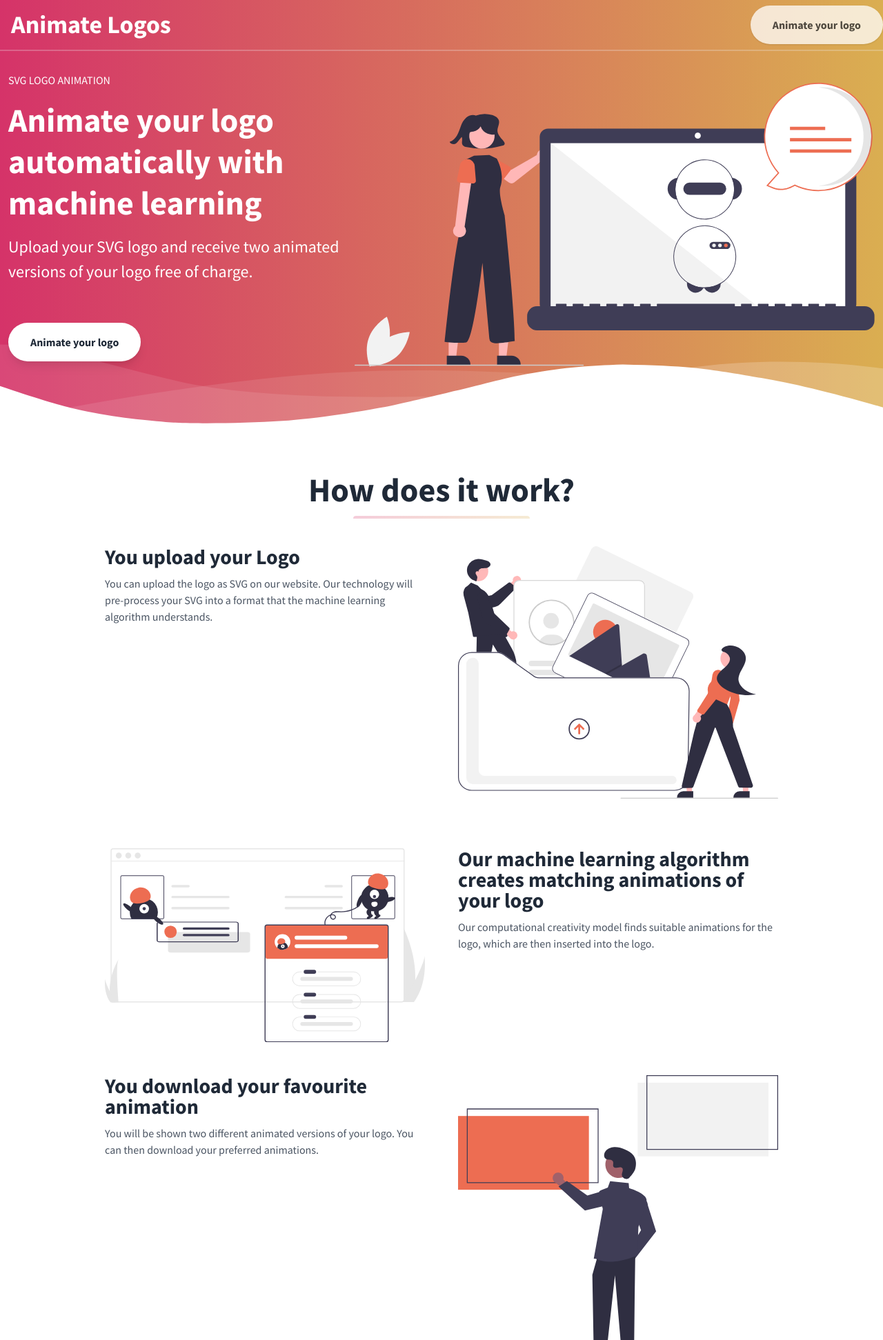
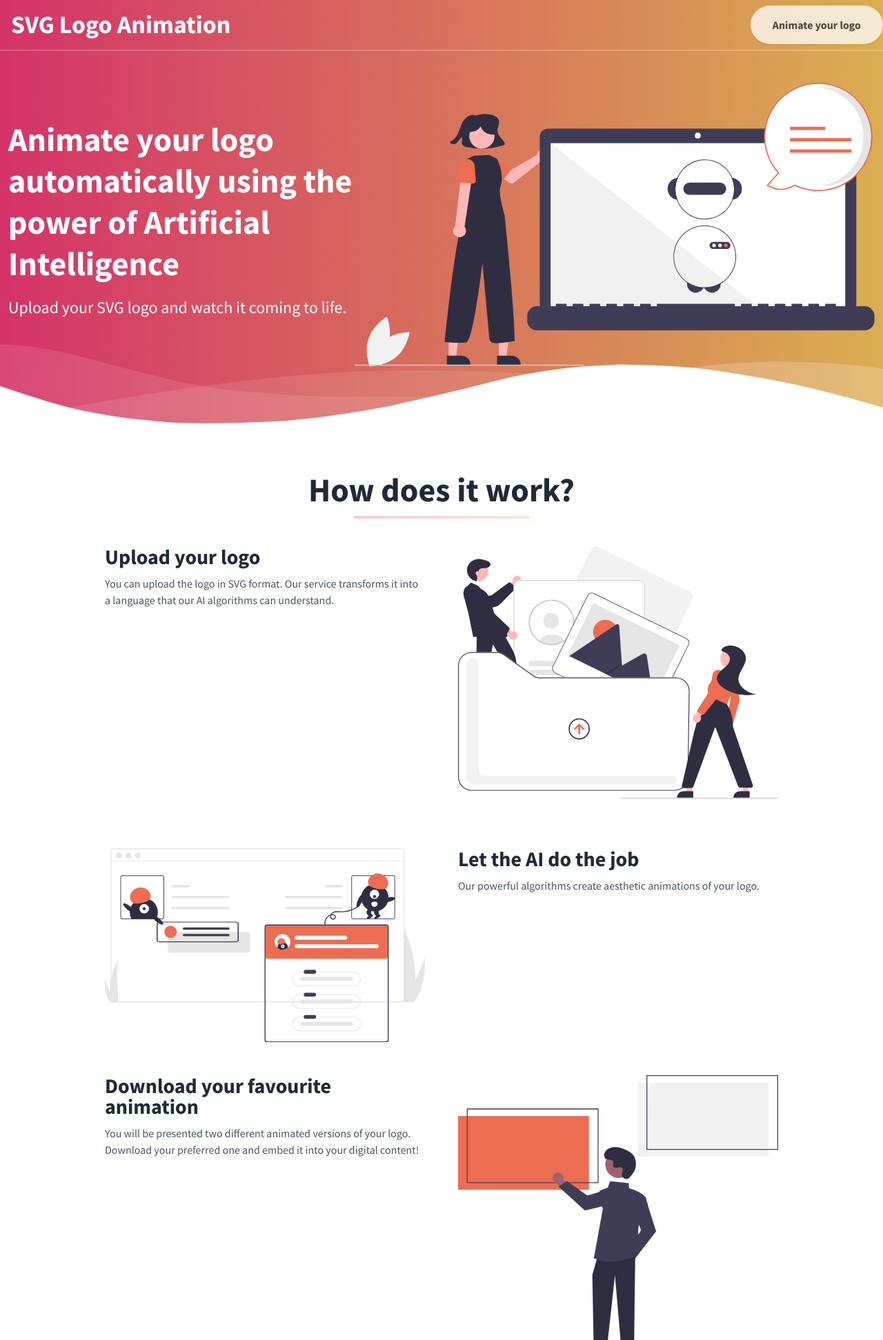
Before and after one commit to AnimateSVG/AnimateSVG, a Flask app: page / in a window 1280 px wide. Shown: the top 1943 px of the page at 69% size. Run offline with Flask 2, Linux system fonts and the light colour scheme.

Commit message:
Minor changes

```diff
--- a/templates/index.html
+++ b/templates/index.html
@@ -34,7 +34,7 @@
                     d=" M 510.7 189.151 C 505.271 168.95 484.565 156.956 464.365 162.385 L 330.156 198.367 L 155.924 35.878 L 107.19 49.008 L 211.729 230.183 L 86.232 263.767 L 36.614 224.754 L 0 234.603 L 45.957 314.27 L 65.274 347.727 L 105.802 336.869 L 240.011 300.886 L 349.726 271.469 L 483.935 235.486 C 504.134 230.057 516.129 209.352 510.7 189.151 Z "
                   />
                 </svg> -->
-                Animate Logos
+                SVG Logo Animation
             </a>
         </div>
         <div class="block lg:hidden pr-4">
@@ -75,18 +75,12 @@
     <div class="container px-3 mx-auto flex flex-wrap flex-col md:flex-row items-center">
         <!--Left Col-->
         <div class="flex flex-col w-full md:w-2/5 justify-center items-start text-center md:text-left">
-            <p class="uppercase tracking-loose w-full">SVG Logo Animation</p>
             <h1 class="my-4 text-5xl font-bold leading-tight">
-                Animate your logo automatically with machine learning
+                Animate your logo automatically using the power of Artificial Intelligence
             </h1>
             <p class="leading-normal text-2xl mb-8">
-                Upload your SVG logo and receive two animated versions of your logo free of charge.
+                Upload your SVG logo and watch it coming to life.
             </p>
-            <button class="mx-auto lg:mx-0 hover:underline bg-white text-gray-800 font-bold rounded-full my-6 py-4 px-8 shadow-lg focus:outline-none focus:shadow-outline transform transition hover:scale-105 duration-300 ease-in-out"
-                    onclick="location.href = '{{ url_for('redirect_button') }}';"
-            >
-                Animate your logo
-            </button>
         </div>
         <!--Right Col-->
         <div class="w-full md:w-3/5 py-6 text-center">
@@ -199,11 +193,11 @@
         <div class="flex flex-wrap">
             <div class="w-5/6 sm:w-1/2 p-6">
                 <h3 class="text-3xl text-gray-800 font-bold leading-none mb-3">
-                    You upload your Logo
+                    Upload your logo
                 </h3>
                 <p class="text-gray-600 mb-8">
-                    You can upload the logo as SVG on our website. Our technology will pre-process your SVG into a
-                    format that the machine learning algorithm understands.
+                    You can upload the logo in SVG format. Our service transforms it into a language that our AI
+                    algorithms can understand.
                     <br/>
                     <br/>
                 </p>
@@ -467,11 +461,10 @@
             <div class="w-full sm:w-1/2 p-6 mt-6">
                 <div class="align-middle">
                     <h3 class="text-3xl text-gray-800 font-bold leading-none mb-3">
-                        Our machine learning algorithm creates matching animations of your logo
+                        Let the AI do the job
                     </h3>
                     <p class="text-gray-600 mb-8">
-                        Our computational creativity model finds suitable animations for the logo, which are then
-                        inserted into the logo.
+                        Our powerful algorithms create aesthetic animations of your logo.
                         <br/>
                         <br/>
                     </p>
@@ -481,11 +474,11 @@
         <div class="flex flex-wrap">
             <div class="w-5/6 sm:w-1/2 p-6">
                 <h3 class="text-3xl text-gray-800 font-bold leading-none mb-3">
-                    You download your favourite animation
+                    Download your favourite animation
                 </h3>
                 <p class="text-gray-600 mb-8">
-                    You will be shown two different animated versions of your logo. You can then download your preferred
-                    animations.
+                    You will be presented two different animated versions of your logo. Download your preferred one and
+                    embed it into your digital content!
                     <br/>
                     <br/>
                 </p>
@@ -529,6 +522,9 @@
                 </svg>
             </div>
         </div>
+        <h3 class="text-2xl text-gray-800 font-bold leading-none mb-3 text-center">
+            Don't forget to give feedback to our AI and tell us how you like the animations!
+        </h3>
     </div>
 </section>
 
@@ -571,9 +567,6 @@
     <h3 class="my-4 text-3xl leading-tight">
         Upload an SVG logo and get two animated versions for free!
     </h3>
-    <p class="text-xl leading-none mb-3">
-        Please note that processing your logo can take up to a few minutes. Do not refresh this page in the meantime.
-    </p>
     <form enctype=multipart/form-data method=post>
         <input class="mx-auto lg:mx-0 bg-transparent text-gray-800 font-bold rounded-full my-6 py-4 px-8  transform transition "
                name=file
```
